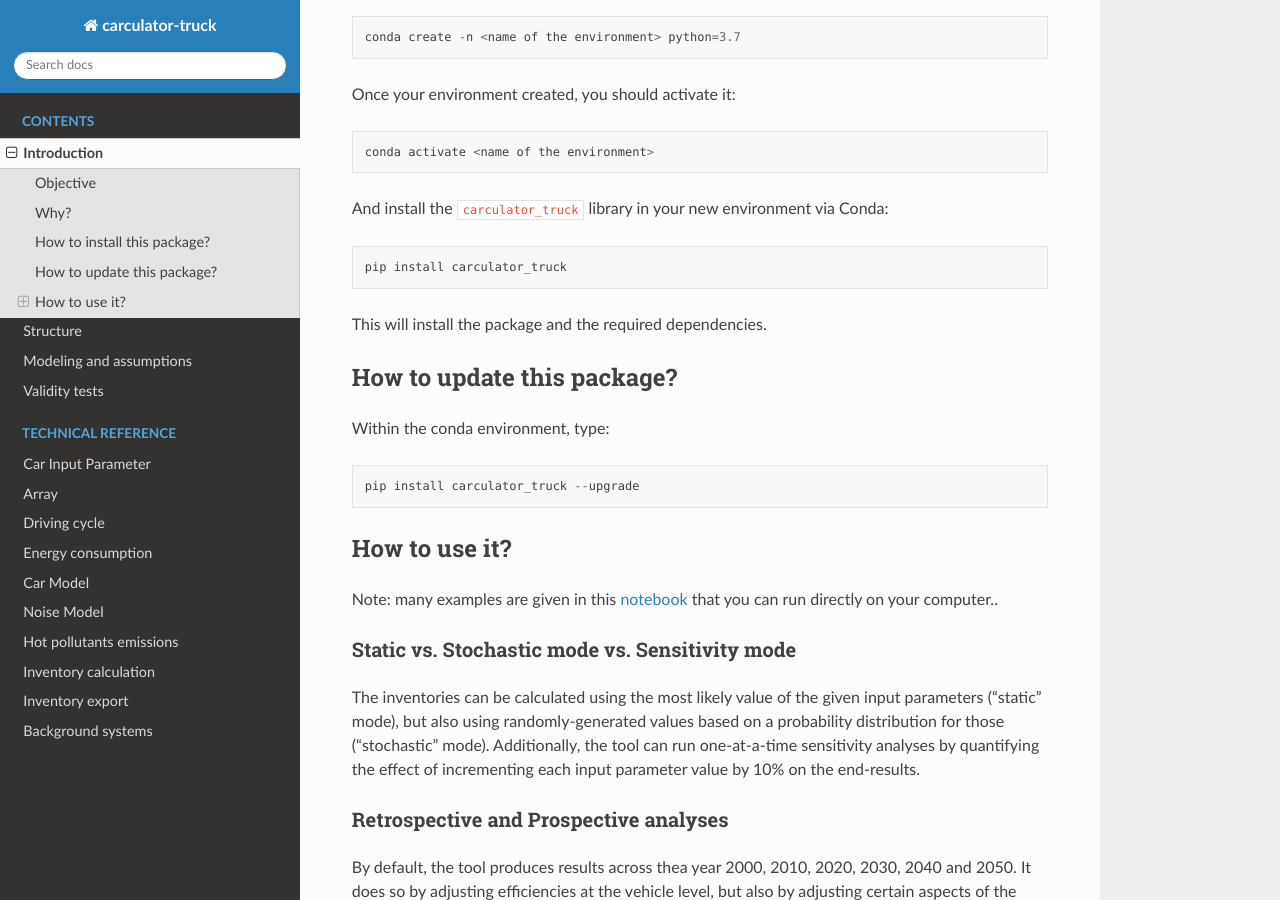
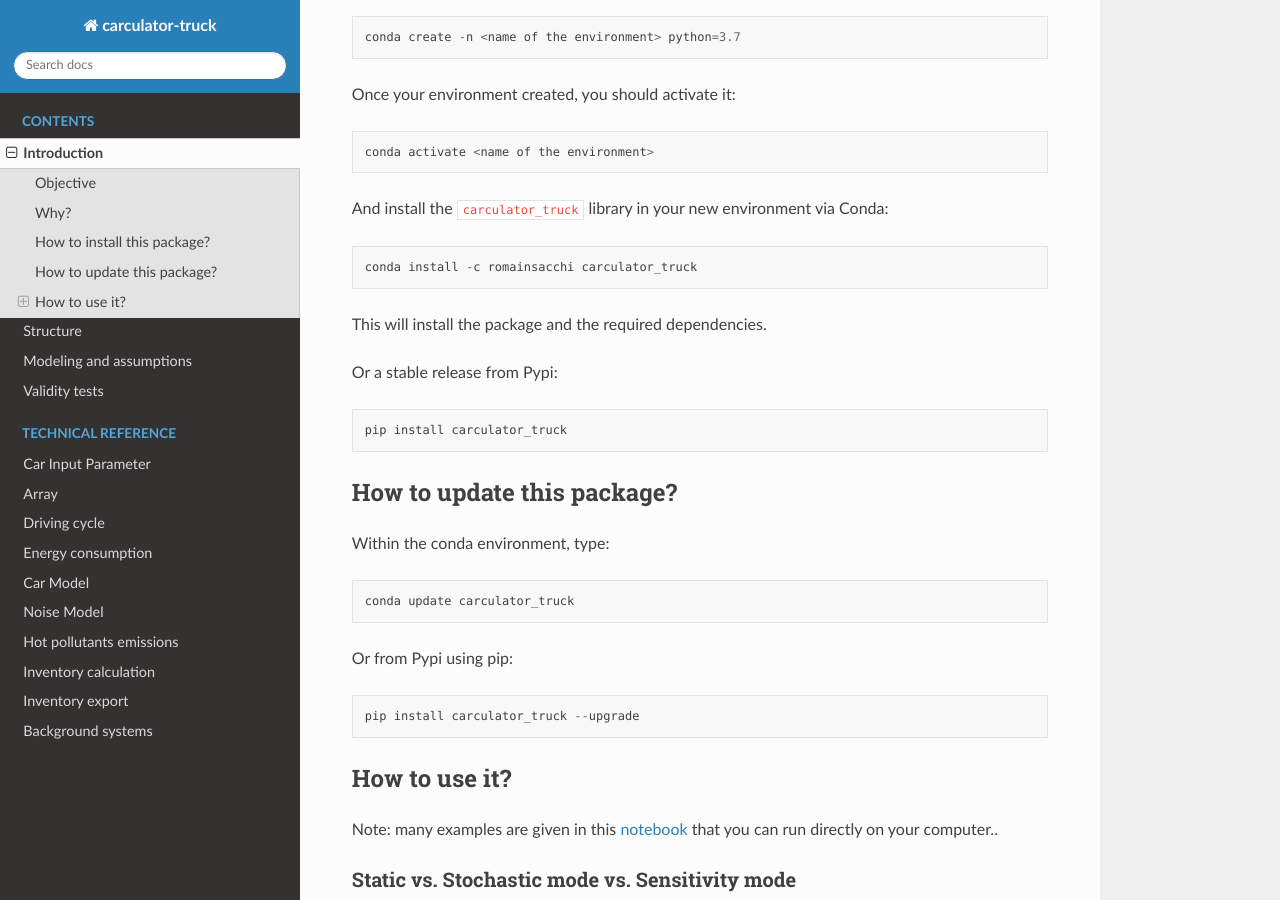
Before and after one commit to romainsacchi/carculator_truck, a Sphinx documentation site: the page built from docs/introduction.rst, in a window 1280 px wide and 900 px high, scrolled down 1927 px. Built offline with Sphinx 7.4.7 and the Read the Docs theme 2.0.0, drawn with Linux system fonts in a browser that asks for light colours.

Commit message:
Update introduction.rst

```diff
--- a/docs/introduction.rst
+++ b/docs/introduction.rst
@@ -72,14 +72,22 @@ Once your environment created, you should activate it::
 
 And install the ``carculator_truck`` library in your new environment via Conda::
 
-    pip install carculator_truck
+    conda install -c romainsacchi carculator_truck
 
 This will install the package and the required dependencies.
+
+Or a stable release from Pypi::
+
+    pip install carculator_truck
 
 How to update this package?
 ---------------------------
 
 Within the conda environment, type::
+
+    conda update carculator_truck
+
+Or from Pypi using pip::
 
     pip install carculator_truck --upgrade
 
```
